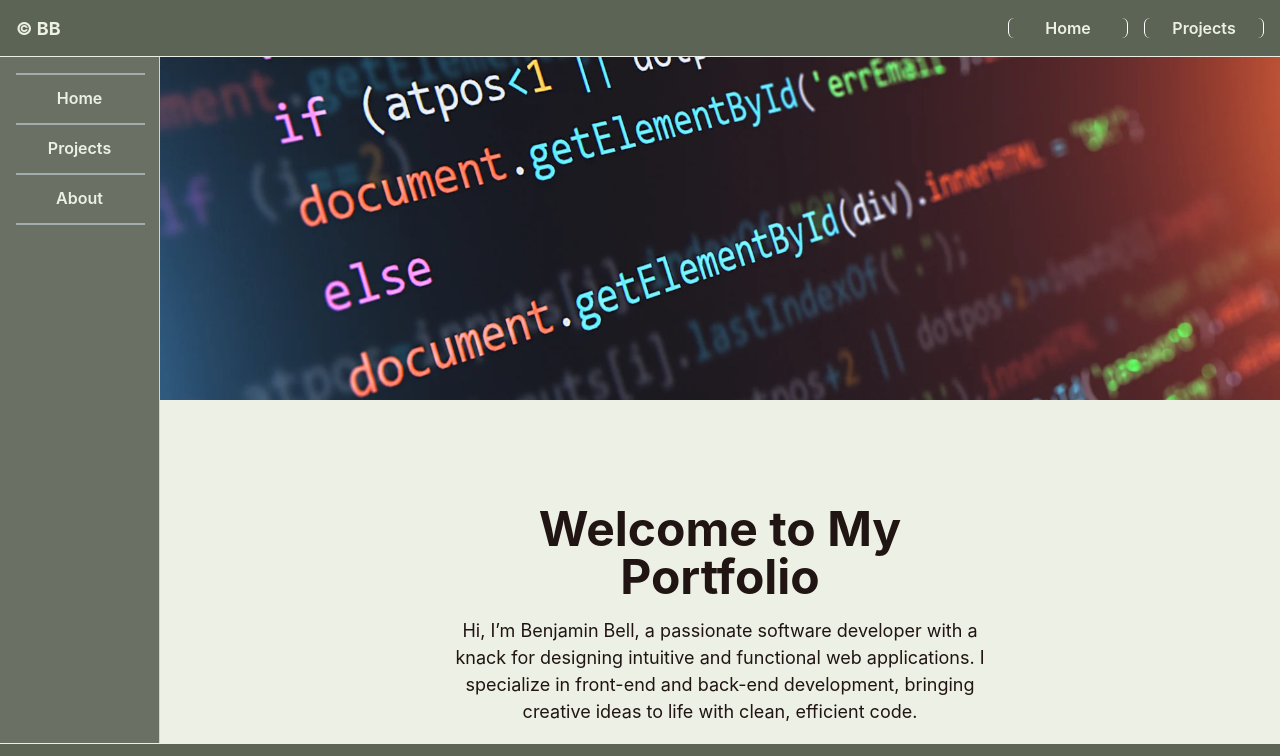
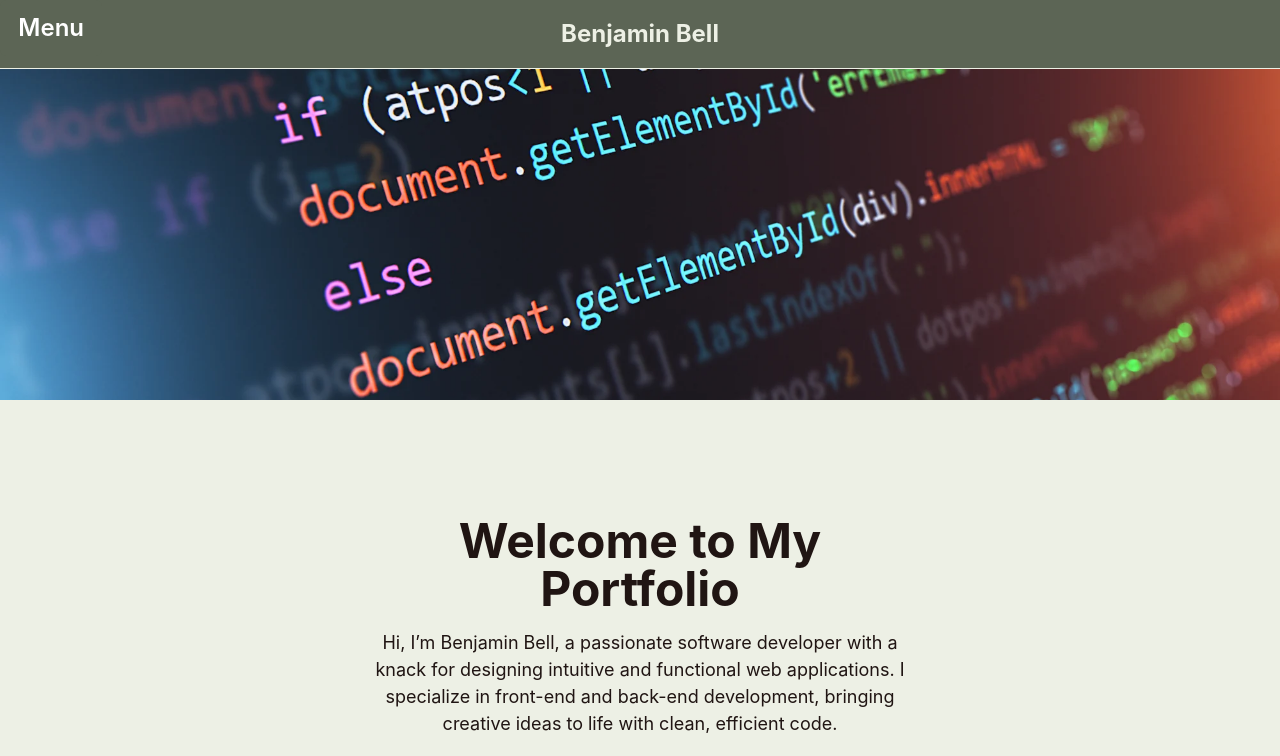
Before and after one commit to Benjaminatedu/Resume-Site, a React (Create React App) app in the folder resume-site/: page /#/ in a window 1280 px wide. Shown: the top 756 px of the page. Built offline with nearby package versions, Linux system fonts and the light colour scheme.

Commit message:
Added drawer sidebar and fixed footer

```diff
--- a/resume-site/public/index.html
+++ b/resume-site/public/index.html
@@ -24,7 +24,7 @@
       work correctly both with client-side routing and a non-root public URL.
       Learn how to configure a non-root public URL by running `npm run build`.
     -->
-    <title>React App</title>
+    <title>Ben's Site</title>
   </head>
   <body>
     <noscript>You need to enable JavaScript to run this app.</noscript>
--- a/resume-site/src/App.js
+++ b/resume-site/src/App.js
@@ -15,16 +15,14 @@ function App() {
                       "sidebar main"
                       "footer footer"`}
       gridTemplateRows="auto 1fr auto"
-      gridTemplateColumns="12.5vw 1fr"
+      gridTemplateColumns="auto 1fr"
       minHeight="100vh"
-      overflowX="hidden" // Prevents horizontal overflow on the main grid
+      overflowX="hidden"
     >
       <Box gridArea="header">
         <Header />
       </Box>
-      <Box gridArea="sidebar" position="relative" zIndex="1">
-        <Sidebar />
-      </Box>
+      <Sidebar /> {/* Sidebar will be hidden initially and slides out when toggled */}
       <Box
         gridArea="main"
         p="4"
@@ -34,7 +32,8 @@ function App() {
         w="100%"
         maxW="1200px"
         mx="auto"
-        overflowX="hidden" // Ensures no overflow occurs within the main content
+        overflowX="hidden"
+        flex="1"
       >
         <Routes>
           <Route path="/" element={<Home />} />
--- a/resume-site/src/components/Footer.js
+++ b/resume-site/src/components/Footer.js
@@ -2,7 +2,6 @@
 import React from 'react';
 import { Box, Flex, Text, Link, useColorModeValue } from '@chakra-ui/react';
 import { FaGithub, FaLinkedin } from 'react-icons/fa';
-
 
 const Footer = () => {
   const footerBackground = useColorModeValue('brand.highlightSecondary', '#6A7164');
@@ -14,22 +13,12 @@ const Footer = () => {
       bg={footerBackground}
       color={textColor}
       py={4}
-      w="100vw" // Ensure the footer takes the full width of the viewport
-      position="fixed" // Position the footer at the bottom
-      bottom="0"
-      left="0" // Align the footer with the start of the viewport
-      zIndex="5" // Ensure the footer is above other elements if needed
-      borderTop="1px Solid"
+      w="100%"
+      position="relative" // Change from 'fixed' to 'relative' to remove the sticky behavior
+      borderTop="1px solid"
       borderColor={textColor}
     >
-      <Flex
-        align="center"
-        justify="space-between"
-        maxW="1200px"
-        mx="auto"
-        px={4}
-        wrap="wrap"
-      >
+      <Flex align="center" justify="space-between" maxW="1200px" mx="auto" px={4} wrap="wrap">
         <Text fontSize="md">© 2024 Benjamin Bell</Text>
 
         <Flex gap={4}>
--- a/resume-site/src/components/Header.js
+++ b/resume-site/src/components/Header.js
@@ -1,27 +1,9 @@
 // src/components/Header.js
 import React from 'react';
-import { Box, Flex, Button, Link, useColorModeValue } from '@chakra-ui/react';
-
-// Reusable ButtonLink component to avoid code repetition
-const ButtonLink = ({ href, label, bg, color }) => (
-  <Link href={href} style={{ textDecoration: 'none' }}>
-    <Button
-      variant="link"
-      color={color}
-      width="120px"
-      _hover={{ bg: bg, opacity: 0.8 }}
-      borderRight="1px Solid"
-      borderLeft="1px Solid"
-      borderColor={"white"}
-    >
-      {label}
-    </Button>
-  </Link>
-);
+import { Flex, Text, useColorModeValue } from '@chakra-ui/react';
 
 const Header = () => {
   const headerBackground = useColorModeValue('brand.highlightSecondary', '#6A7164');
-  const buttonBackground = useColorModeValue('brand.highlight', '#EDF0E5');
   const textColor = useColorModeValue('brand.background', '#000000');
 
   return (
@@ -30,28 +12,16 @@ const Header = () => {
       bg={headerBackground}
       padding="4"
       align="center"
-      justify="right"
+      justify="center" // Center the content horizontally
       position="sticky"
       top="0"
       zIndex="10"
-      borderBottom="1px Solid"
+      borderBottom="1px solid"
       borderColor={textColor}
     >
-      <Box
-        color={textColor}
-        fontWeight="bold"
-        fontSize="lg"
-        position="absolute"
-        left="4"
-      >
-        © BB
-      </Box>
-
-      <Flex gap="4">
-        {/* Update ButtonLink components to ensure hash routing consistency */}
-        <ButtonLink href="#/" label="Home" bg={buttonBackground} color={textColor} />
-        <ButtonLink href="#/projects" label="Projects" bg={buttonBackground} color={textColor} />
-      </Flex>
+      <Text color={textColor} fontWeight="bold" fontSize="2xl">
+        Benjamin Bell
+      </Text>
     </Flex>
   );
 };
--- a/resume-site/src/components/Sidebar.js
+++ b/resume-site/src/components/Sidebar.js
@@ -1,54 +1,84 @@
 // src/components/Sidebar.js
 import React from 'react';
-import {Flex, Button, Link, Divider, useColorModeValue} from '@chakra-ui/react';
+import {
+  Drawer,
+  DrawerBody,
+  DrawerHeader,
+  DrawerOverlay,
+  DrawerContent,
+  DrawerCloseButton,
+  Button,
+  useDisclosure,
+  VStack,
+} from '@chakra-ui/react';
 
-// Reusable ButtonLink component styled as boxes
-const ButtonLink = ({ href, label, bg, color }) => (
-  <Link href={href} style={{ textDecoration: 'none', width: '100%' }}>
-    <Button
-      variant="ghost"
-      color={color}
-      width="100%" // Make the button full width
-      _hover={{ bg: bg, opacity: 0.8 }}
-      borderRadius="none" // Remove button border-radius to fit the box style
-      py="6" // Increase padding for a box-like appearance
-    >
-      {label}
-    </Button>
-  </Link>
+// Reusable button component for navigation links
+const NavLinkButton = ({ href, children, onClick }) => (
+  <Button
+    as="a"
+    href={href}
+    onClick={onClick}
+    w="100%"
+    bg="brand.highlightSecondary"
+    _hover={{ bg: 'brand.highlight' }}
+    color="white"
+  >
+    {children}
+  </Button>
 );
 
 const Sidebar = () => {
-  const sidebarBackground = useColorModeValue('brand.backgroundSecondary', '#6A7164');
-  const buttonBackground = useColorModeValue('brand.highlight', '#EDF0E5');
-  const textColor = useColorModeValue('brand.background', '#000000');
-  const borderColor = useColorModeValue('gray.300', 'gray.700');
+  const { isOpen, onOpen, onClose } = useDisclosure();
 
   return (
-    <Flex
-      as="nav"
-      direction="column"
-      bg={sidebarBackground}
-      p="4"
-      h="100vh" // Ensures the sidebar extends fully from top to bottom
-      w="12.5vw" // 1/8th of the viewport width
-      position="sticky"
-      top="0"
-      borderRight="1px solid" // Add a border to the right side of the sidebar
-      borderColor={borderColor} // Dynamic border color based on theme
-    >
+    <>
+      {/* Button to open the sidebar */}
+      <Button
+        onClick={onOpen}
+        position="fixed"
+        zIndex="1000"
+        bg="brand.highlightSecondary"
+        _hover={{ bg: 'brand.highlight' }}
+        color="white"
+        fontSize="2xl"
+        height="7vh"
+        width="8vw"
+      >
+        Menu
+      </Button>
 
-      {/* Vertical Navigation Links with Dividers */}
-      <Flex direction="column" gap="0">
-        <Divider border="1px Solid" borderColor={borderColor} />
-        <ButtonLink href="/Resume-Site/#/" label="Home" bg={buttonBackground} color={textColor} />
-        <Divider border="1px Solid" borderColor={borderColor} /> {/* Add a horizontal line */}
-        <ButtonLink href="/Resume-Site/#/projects" label="Projects" bg={buttonBackground} color={textColor} />
-        <Divider border="1px Solid" borderColor={borderColor} />
-        <ButtonLink href="/Resume-Site/#/about" label="About" bg={buttonBackground} color={textColor} />
-        <Divider border="1px Solid" borderColor={borderColor} /> {/* Add a horizontal line */}
-      </Flex>
-    </Flex>
+      {/* Drawer component for the sidebar */}
+      <Drawer isOpen={isOpen} placement="left" onClose={onClose}>
+        <DrawerOverlay />
+        <DrawerContent bg="brand.background">
+          <DrawerCloseButton />
+          <DrawerHeader
+            fontSize="3xl"
+            borderBottomWidth="1px"
+            display="flex"
+            justifyContent="center"
+            alignItems="center"
+            textAlign="center"
+          >
+            Menu
+          </DrawerHeader>
+          <DrawerBody>
+            <VStack align="start" spacing={4} w="100%">
+              {/* Navigation links using the reusable NavLinkButton component */}
+              <NavLinkButton href="/Resume-Site/#/" onClick={onClose}>
+                Home
+              </NavLinkButton>
+              <NavLinkButton href="/Resume-Site/#/projects" onClick={onClose}>
+                Projects
+              </NavLinkButton>
+              <NavLinkButton href="/Resume-Site/#/about" onClick={onClose}>
+                About
+              </NavLinkButton>
+            </VStack>
+          </DrawerBody>
+        </DrawerContent>
+      </Drawer>
+    </>
   );
 };
 
```
Also changed, not shown: 1 other file (tests, documents, lock files or other folders).
